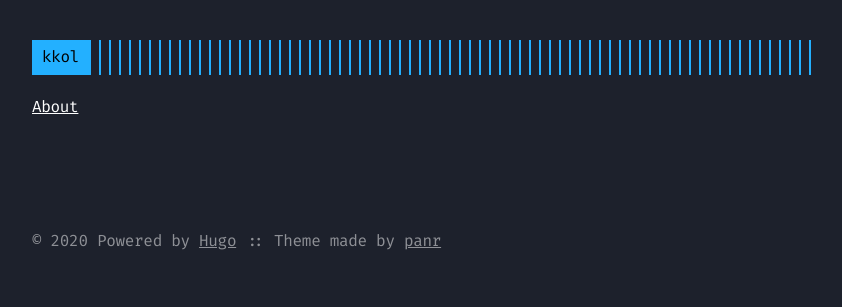
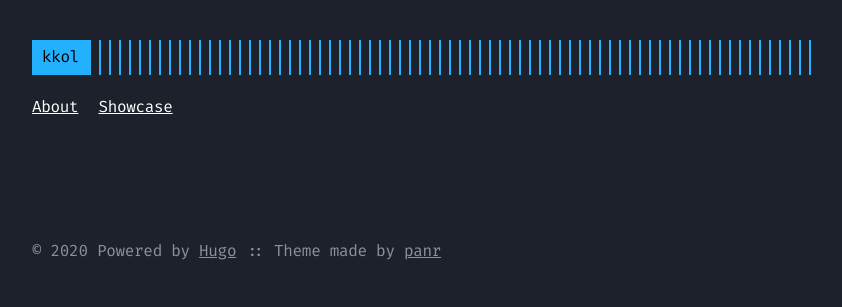
Before and after one commit to kolgushkinky/kolgushkinky.github.io, a plain HTML site: page index.html in a window 1280 px wide. Shown: the whole page, without its empty margins (216-1058 px from the left). Drawn offline with Linux system fonts and the light colour scheme.

```diff
--- a/index.html
+++ b/index.html
@@ -93,6 +93,11 @@
 
 
 
+          <li><a href="/showcase">Showcase</a></li>
+
+
+
+
 
 
   </ul>
```
